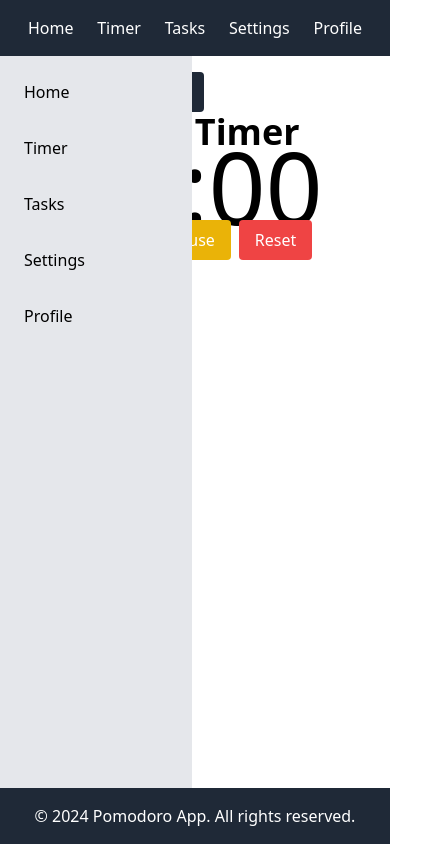
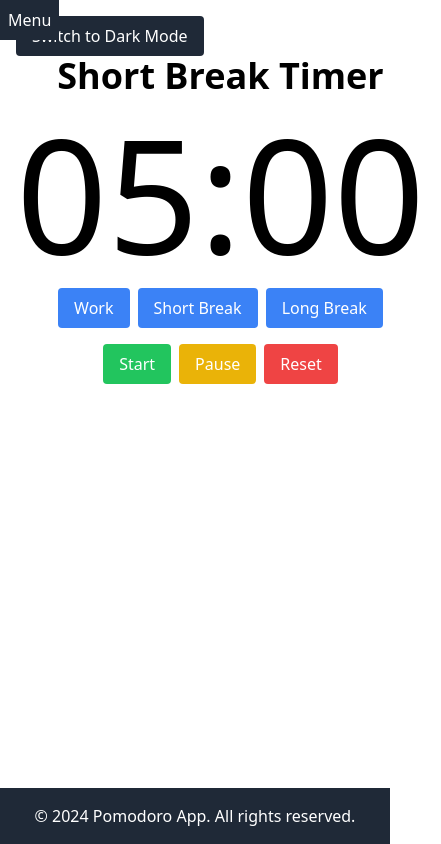
Before and after one commit to bhanuprakashsfdc/EasyPomodoro, a React (Vite) app: page /timer in a window 390 px wide. Shown: the whole page, 441 px wide, since content can reach past the window. Built offline with nearby package versions, Linux system fonts and the light colour scheme.

Commit message:
puhsing mobile responsive

```diff
--- a/src/App.jsx
+++ b/src/App.jsx
@@ -10,7 +10,6 @@ import Statistics from './components/Statistics';
 import SignUp from './components/SignUp';
 import SignIn from './components/SignIn';
 import SignOut from './components/SignOut';
-import Header from './components/Header';
 import Footer from './components/Footer';
 import Sidebar from './components/Sidebar';
 import ThemeToggle from './components/ThemeToggle';
@@ -35,10 +34,9 @@ function App() {
   return (
     <Router>
       <div className={`min-h-screen flex flex-col ${theme === 'dark' ? 'dark' : ''}`}>
-        <Header />
         <div className="flex flex-1">
           <Sidebar />
-          <div className="flex-1 p-4">
+          <div className="flex-1 p-4 md:ml-48"> {/* Adjusted to accommodate sidebar width */}
             <ThemeToggle />
             <Routes>
               <Route path="/" element={<Home />} />
--- a/src/components/Home.jsx
+++ b/src/components/Home.jsx
@@ -1,10 +1,9 @@
 import React from 'react'
-
+import Timer from '../components/Timer';
 const Home = () => {
   return (
     <div>
-      <h1>Home</h1>
-      <p>Welcome to the Pomodoro App!</p>
+      <Timer />
     </div>
   )
 }
--- a/src/components/Sidebar.jsx
+++ b/src/components/Sidebar.jsx
@@ -1,9 +1,33 @@
-import React from 'react';
+import React, { useState, useRef, useEffect } from 'react';
 import { Link } from 'react-router-dom';
 
 function Sidebar() {
+  const [isOpen, setIsOpen] = useState(false);
+  const sidebarRef = useRef(null);
+
+  const toggleSidebar = () => {
+    setIsOpen(!isOpen);
+  };
+
+  const handleClickOutside = (event) => {
+    if (sidebarRef.current && !sidebarRef.current.contains(event.target)) {
+      setIsOpen(false);
+    }
+  };
+
+  useEffect(() => {
+    document.addEventListener('mousedown', handleClickOutside);
+    return () => {
+      document.removeEventListener('mousedown', handleClickOutside);
+    };
+  }, []);
+
   return (
-    <aside className="bg-gray-200 p-4 h-screen fixed w-48">
+    <>
+      <button onClick={toggleSidebar} className="p-2 bg-gray-800 text-white fixed md:hidden">
+        {isOpen ? 'Close' : 'Menu'}
+      </button>
+      <aside ref={sidebarRef} className={`bg-gray-200 p-4 h-screen fixed w-48 transform ${isOpen ? 'translate-x-0' : '-translate-x-full'} md:translate-x-0 transition-transform duration-300 ease-in-out`}>
         <nav>
           <ul className="space-y-4">
             <li><Link to="/" className="block p-2 hover:bg-gray-300">Home</Link></li>
@@ -14,6 +38,7 @@ function Sidebar() {
           </ul>
         </nav>
       </aside>
+    </>
   );
 }
 
--- a/src/components/Timer.jsx
+++ b/src/components/Timer.jsx
@@ -3,12 +3,12 @@ import { useSelector, useDispatch } from 'react-redux';
 import { startTimer, pauseTimer, resetTimer, tick } from '../redux/reducers/timerReducer';
 import { incrementWorkSessions, addWorkTime, incrementShortBreaks, incrementLongBreaks } from '../redux/reducers/statisticsReducer';
 import { showNotification } from '../utils/notifications';
+import './components.css';
 
 function Timer() {
   const dispatch = useDispatch();
   const timer = useSelector((state) => state.timer);
   const { workDuration, shortBreakDuration, longBreakDuration } = useSelector((state) => state.settings);
-  const user = useSelector((state) => state.auth.user);
   const [sessionType, setSessionType] = useState('work');
   const [sessionCount, setSessionCount] = useState(0);
 
@@ -25,7 +25,8 @@ function Timer() {
   }, [timer.isRunning, timer.time, dispatch]);
 
   useEffect(() => {
-    if (sessionType === 'work' && timer.time >= workDuration * 60) {
+    if (!timer.isRunning && timer.time === 0) {
+      if (sessionType === 'work') {
         dispatch(incrementWorkSessions());
         dispatch(addWorkTime(workDuration * 60));
         if (sessionCount < 3) {
@@ -33,32 +34,48 @@ function Timer() {
           setSessionCount(sessionCount + 1);
           dispatch(incrementShortBreaks());
           showNotification('Short Break', 'Time for a short break!');
+          dispatch(resetTimer(shortBreakDuration * 60));
         } else {
           setSessionType('longBreak');
           setSessionCount(0);
           dispatch(incrementLongBreaks());
           showNotification('Long Break', 'Time for a long break!');
+          dispatch(resetTimer(longBreakDuration * 60));
         }
-      dispatch(resetTimer());
-    } else if (sessionType === 'shortBreak' && timer.time >= shortBreakDuration * 60) {
+      } else if (sessionType === 'shortBreak' || sessionType === 'longBreak') {
         setSessionType('work');
         showNotification('Work Session', 'Time to get back to work!');
-      dispatch(resetTimer());
-    } else if (sessionType === 'longBreak' && timer.time >= longBreakDuration * 60) {
-      setSessionType('work');
-      showNotification('Work Session', 'Time to get back to work!');
-      dispatch(resetTimer());
+        dispatch(resetTimer(workDuration * 60));
       }
-  }, [timer.time, sessionType, workDuration, shortBreakDuration, longBreakDuration, sessionCount, dispatch]);
+    }
+  }, [timer.time, timer.isRunning, sessionType, sessionCount, workDuration, shortBreakDuration, longBreakDuration, dispatch]);
+
+  const handleSessionSwitch = (type) => {
+    setSessionType(type);
+    if (type === 'work') {
+      dispatch(resetTimer(workDuration * 60));
+    } else if (type === 'shortBreak') {
+      dispatch(resetTimer(shortBreakDuration * 60));
+    } else if (type === 'longBreak') {
+      dispatch(resetTimer(longBreakDuration * 60));
+    }
+  };
 
   return (
     <div className="text-center">
       <h1 className="text-4xl font-bold mb-4">{sessionType === 'work' ? 'Work' : sessionType === 'shortBreak' ? 'Short Break' : 'Long Break'} Timer</h1>
-      <p className="text-3xl mb-4" style={{ fontSize: '100px' }}> {new Date(timer.time * 1000).toISOString().substr(14, 5)}</p>
+      <p className="text-5xl mb-4">
+        {new Date(timer.time * 1000).toISOString().substr(14, 5)}
+      </p>
+      <div className="space-x-2 mb-4">
+        <button onClick={() => handleSessionSwitch('work')} className="bg-blue-500 text-white px-4 py-2 rounded">Work</button>
+        <button onClick={() => handleSessionSwitch('shortBreak')} className="bg-blue-500 text-white px-4 py-2 rounded">Short Break</button>
+        <button onClick={() => handleSessionSwitch('longBreak')} className="bg-blue-500 text-white px-4 py-2 rounded">Long Break</button>
+      </div>
       <div className="space-x-2">
         <button onClick={() => dispatch(startTimer())} className="bg-green-500 text-white px-4 py-2 rounded">Start</button>
         <button onClick={() => dispatch(pauseTimer())} className="bg-yellow-500 text-white px-4 py-2 rounded">Pause</button>
-        <button onClick={() => dispatch(resetTimer())} className="bg-red-500 text-white px-4 py-2 rounded">Reset</button>
+        <button onClick={() => dispatch(resetTimer(sessionType === 'work' ? workDuration * 60 : sessionType === 'shortBreak' ? shortBreakDuration * 60 : longBreakDuration * 60))} className="bg-red-500 text-white px-4 py-2 rounded">Reset</button>
       </div>
     </div>
   );
--- /dev/null
+++ b/src/components/components.css
@@ -0,0 +1,17 @@
+.text-5xl {
+    font-size: 25rem !important;
+}
+
+/* On screens that are 992px wide or less, go from four columns to two columns */
+@media screen and (max-width: 992px) {
+    .text-5xl {
+        font-size: 10rem !important;
+    }
+  }
+
+  /* On screens that are 600px wide or less, make the columns stack on top of each other instead of next to each other */
+  @media screen and (max-width: 600px) {
+    .text-5xl {
+        font-size: 10rem !important;
+    }
+  }
--- a/src/redux/reducers/timerReducer.js
+++ b/src/redux/reducers/timerReducer.js
@@ -1,8 +1,8 @@
 import { createSlice } from '@reduxjs/toolkit';
 
 const initialState = {
+  time: 0,
   isRunning: false,
-  time: 0,
 };
 
 const timerSlice = createSlice({
@@ -15,12 +15,16 @@ const timerSlice = createSlice({
     pauseTimer: (state) => {
       state.isRunning = false;
     },
-    resetTimer: (state) => {
+    resetTimer: (state, action) => {
+      state.time = action.payload;
       state.isRunning = false;
-      state.time = 0;
     },
     tick: (state) => {
-      state.time += 1;
+      if (state.time > 0) {
+        state.time -= 1;
+      } else {
+        state.isRunning = false;
+      }
     },
   },
 });
```
Lines whose indentation alone changed are shown as unchanged.
